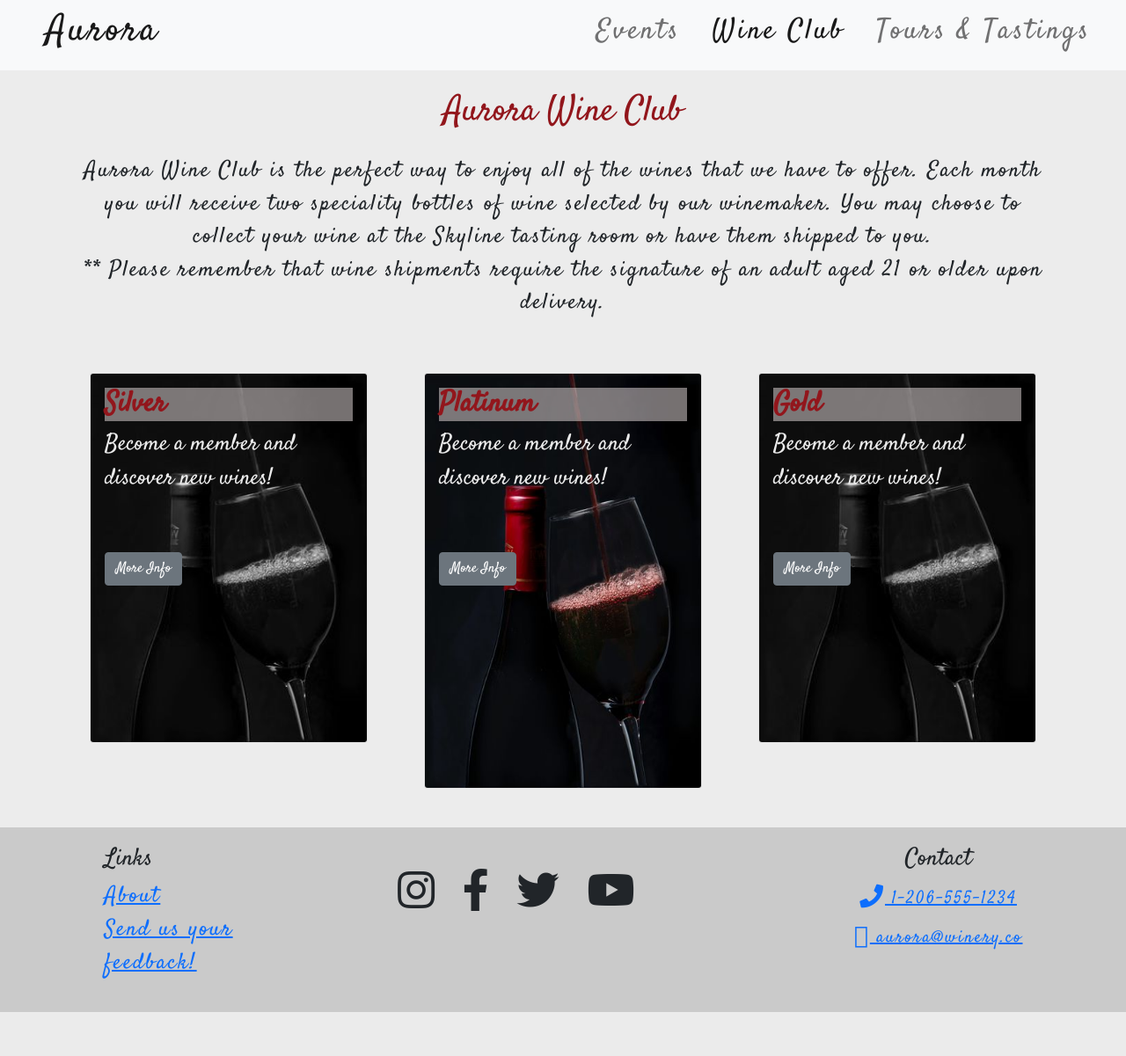
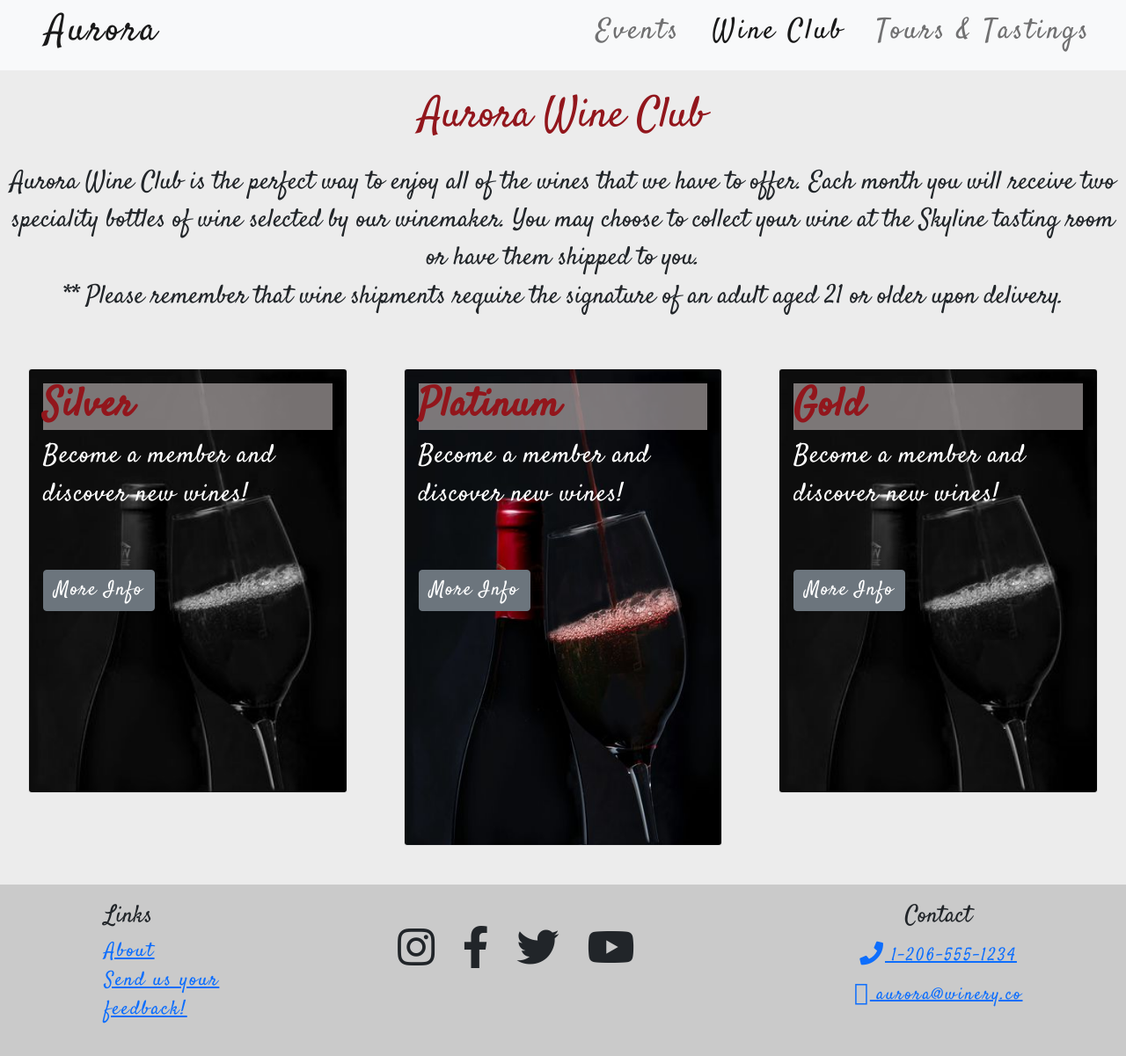
Before and after one commit to LisaHarrison08/Aurora, a PHP site: page /club.html in a window 1280 px wide. Shown: the part 400-1601 px from the top of the page at 88% size. Before the commit the page ends 1551 px from the top, so only its background shows below. Run offline with PHP 8.4, Linux system fonts and the light colour scheme; some libraries are stand-ins or nearby versions.

Commit message:
club page font and cards resized and aligned

```diff
--- a/public/club.html
+++ b/public/club.html
@@ -137,22 +137,22 @@
   </nav>
 
   <!-- Section: Wine Club -->
-  <div class="container">
-    <h1 class="text-center mt-4">Aurora Wine Club</h1>
-    <p class="text-center mt-4"> Aurora Wine Club is the perfect way to enjoy all of the wines that we have to offer.
+  <div class="container-fluid club--section">
+    <h1 class="mt-4">Aurora Wine Club</h1>
+    <p class="mt-4"> Aurora Wine Club is the perfect way to enjoy all of the wines that we have to offer.
       Each month you will receive
       two speciality bottles of wine selected by our winemaker. You may choose to collect your wine at the Skyline
       tasting room or have them shipped to you. <br>
       ** Please remember that wine shipments require the signature of an adult aged 21 or older upon delivery.
     </p>
-    <div class="row">
+    <div class="row club--items">
 
       <div class="col mb-4 pt-4">
         <div class="card text-white">
           <img src="img/wineglass-bw3.jpg" class="card-img" id="club" alt="...">
           <div class="card-img-overlay">
             <h5 class="card-title"><strong>Silver</strong></h5>
-            <p class="card-text">Become a member and discover new wines!</p><br><br>
+            <p>Become a member and discover new wines!</p><br><br>
             <a href="club.html" class="btn btn-secondary">More Info</a>
           </div>
         </div>
@@ -163,7 +163,7 @@
           <img src="img/wineglass4.jpg" class="card-img" id="club" alt="...">
           <div class="card-img-overlay">
             <h5 class="card-title"><strong>Platinum</strong></h5>
-            <p class="card-text">Become a member and discover new wines!</p><br><br>
+            <p>Become a member and discover new wines!</p><br><br>
             <a href="club.html" class="btn btn-secondary">More Info</a>
           </div>
         </div>
@@ -174,7 +174,7 @@
           <img src="img/wineglass-bw3.jpg" class="card-img" id="club" alt="...">
           <div class="card-img-overlay">
             <h5 class="card-title"><strong>Gold</strong></h5>
-            <p class="card-text">Become a member and discover new wines!</p><br><br>
+            <p>Become a member and discover new wines!</p><br><br>
             <a href="club.html" class="btn btn-secondary">More Info</a>
           </div>
         </div>
--- a/public/css/styles.css
+++ b/public/css/styles.css
@@ -124,8 +124,9 @@ p.card-text {
   margin: 20px;
 }
 
-.btn-secondary{
-  font-size: 1.em;
+.card--items .btn-secondary{
+  font-size: 1.4em;
+  letter-spacing: 1.5px;
 }
 
 /* Events Page */
@@ -166,7 +167,7 @@ address {
 
   }
 
-  ul, li{
+  li{
     font-size:1.1em;
   }
 
@@ -178,7 +179,34 @@ address {
     margin-top: 20px;
   }
 
-  /* Tours & Tastings */
+  /* Wine club */
+.club--section h1{
+  font-size: 3em;
+  text-align: center;
+}
+
+.club--section p{
+  font-size: 1.8em;
+  text-align: center;
+}
+
+.club--items h5{
+  font-size: 2.8em;
+  letter-spacing: 1px;
+}
+
+.club--items p{
+  font-size: 1.8em;
+  text-align: left;
+  letter-spacing: 1px;
+}
+
+.club--items .btn-secondary{
+  font-size: 1.4em;
+  letter-spacing: 1.5px;
+}
+
+   /* Tours & Tastings */
 hr{
   margin:50px;
 
--- a/public/events.html
+++ b/public/events.html
@@ -222,7 +222,7 @@
               <h5 class="card-title">Fridays</h5>
               <p class="card-events">Fridays, July 3 - September 25, 2022.
                 Gates open at 5:00pm, unless stated differently. Concerts are held 6:00pm - 9:30pm.</p>
-              <p class="card-text"><small class="text-muted">Online ticket sales will close at 5:00pm EST the day prior
+              <p class="card-club"><small class="text-muted">Online ticket sales will close at 5:00pm EST the day prior
                   to
                   the concert. </small></p>
             </div>
```
